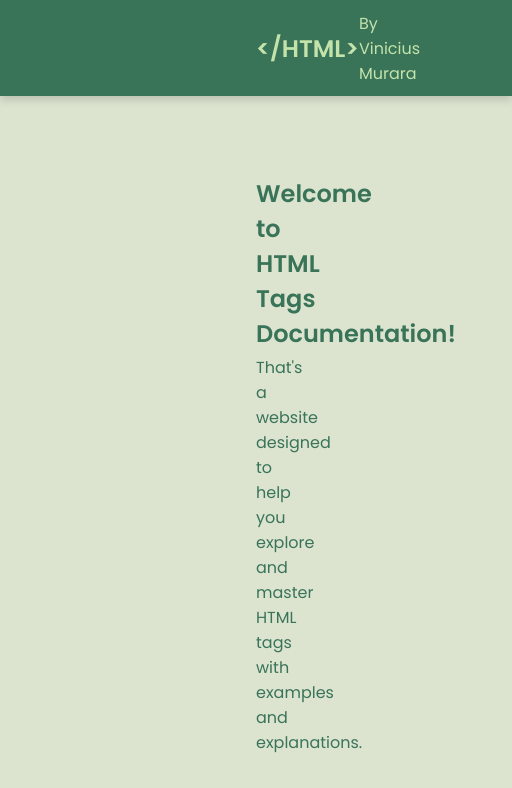
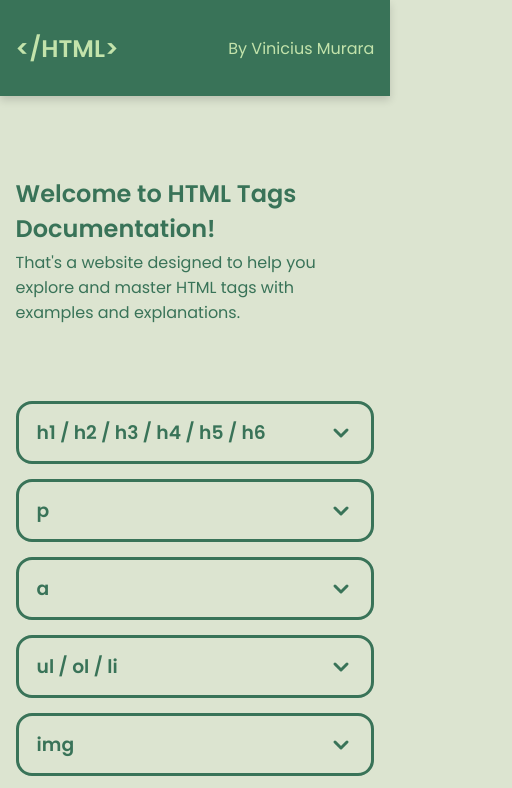
Before and after one commit to viniciusmurara/html-tags-documentation, a plain HTML site: page index.html in a window 390 px wide. Shown: the top 788 px of the page, 512 px wide, since content can reach past the window. Drawn offline with Linux system fonts and the light colour scheme.

Commit message:
responsividade para mobile

```diff
--- a/style.css
+++ b/style.css
@@ -22,7 +22,7 @@ header {
     align-items: center;
     justify-content: space-between;
     height: 96px;
-    padding-inline: 256px;
+    padding-inline: 15%;
     background-color: #397358;
     color: #C3E3AB;
     z-index: 1000;
@@ -37,7 +37,7 @@ main {
     display: flex;
     flex-direction: column;
     gap: 64px;
-    padding-inline: 256px;
+    padding-inline: 15%;
     padding-top: 96px;
 }
 
@@ -121,3 +121,13 @@ main {
 .info-row.active .icon {
   transform: rotate(180deg);
 }
+
+@media (max-width: 768px) {
+  header {
+    padding-inline: 4%;
+  }
+
+  main {
+    padding-inline: 4%;
+  }
+}
```
